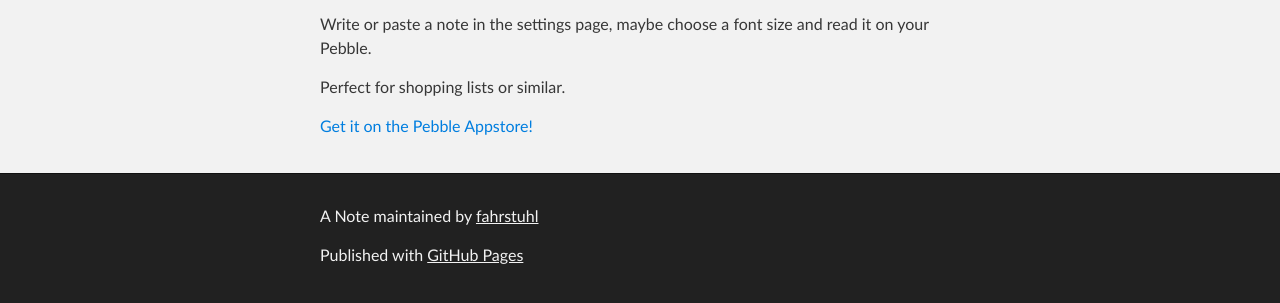
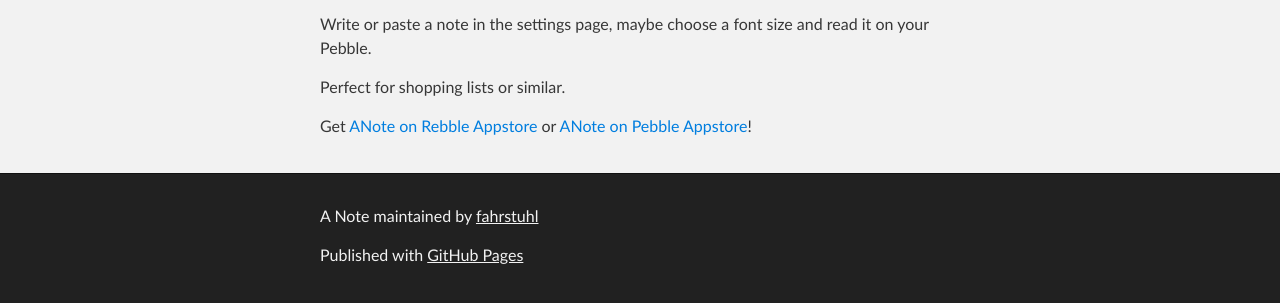
Before and after one commit to fahrstuhl/ANote, a plain HTML site: page index.html in a window 1280 px wide. Shown: the part 351-654 px from the top of the page. Drawn offline with Linux system fonts and the light colour scheme.

Commit message:
update website links to appstores

```diff
--- a/index.html
+++ b/index.html
@@ -39,8 +39,7 @@
 <p>Write or paste a note in the settings page, maybe choose a font size and read it on your Pebble.</p>
 
 <p>Perfect for shopping lists or similar.</p>
-
-<p><a href="https://apps.getpebble.com/applications/57542c56d694500794000006">Get it on the Pebble Appstore!</a></p>
+<p>Get <a href="https://apps.rebble.io/en_US/application/57542c56d694500794000006" rel="nofollow">ANote on Rebble Appstore</a> or <a href="https://apps.repebble.com/57542c56d694500794000006" rel="nofollow">ANote on Pebble Appstore</a>!</p>
       </section>
     </div>
 
```
